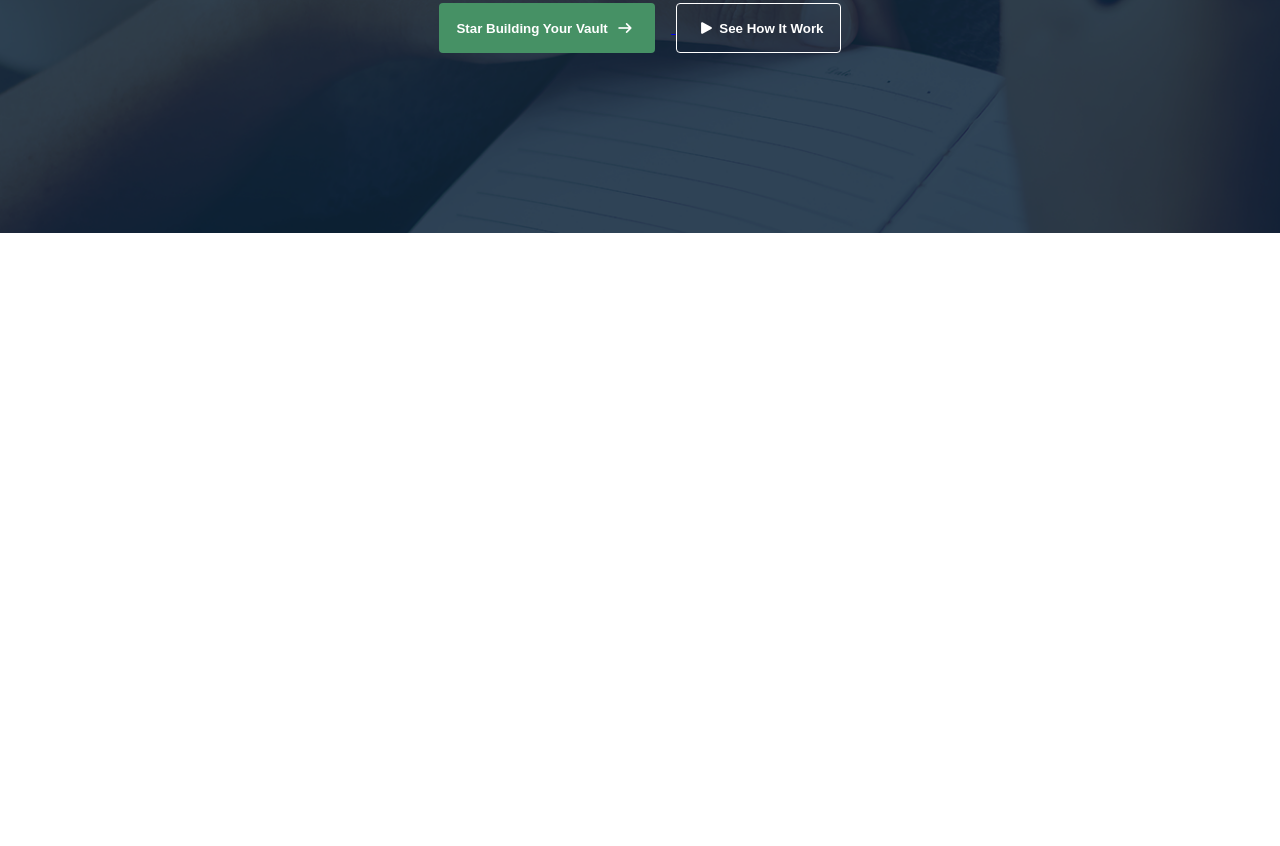
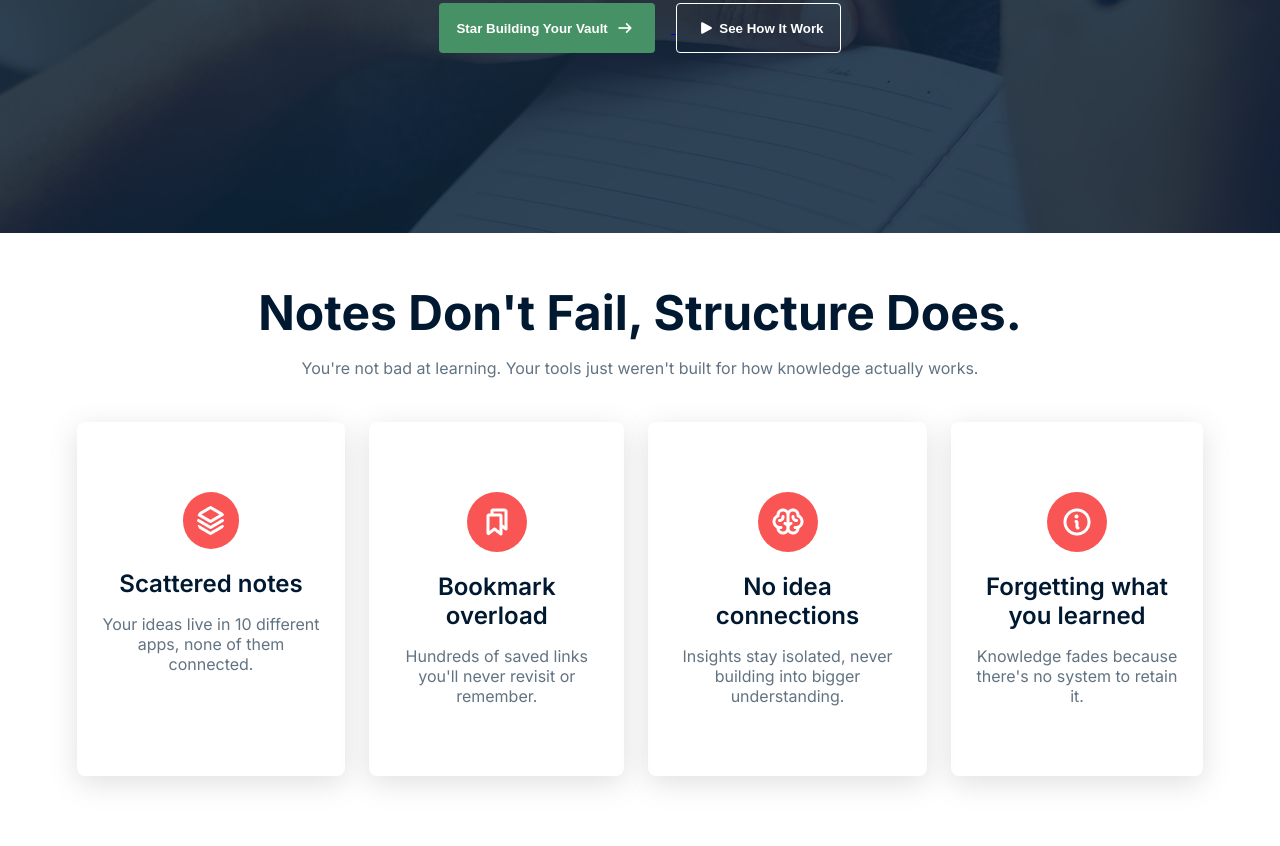
Before and after one commit to easinmahmud22-source/B13-A01-Yeasin, a plain HTML site: page index.html in a window 1280 px wide. Shown: the part 520-1366 px from the top of the page. Before the commit the page ends 800 px from the top, so only its background shows below. Drawn offline with Linux system fonts and the light colour scheme.

Commit message:
Implement brain card section based on figma design

```diff
--- a/css/style.css
+++ b/css/style.css
@@ -120,3 +120,46 @@
 .hero-container .twin-btn i{
     padding: 0 5px;
 }
+#card-section{
+    width: 88%;
+    max-width: 1380px;
+    margin: 0 auto;
+    text-align: center;
+}
+#card-section .card-container .card-title h2{
+    color: #001931;
+    font-size: 48px;
+    font-weight: bold;
+    text-transform: capitalize;
+    margin: 50px 0 16px 0;
+}
+#card-section .card-container .card-title p{
+    color: #627382;
+}
+.card-container .brain-card{
+    margin-top: 44px;
+    display: flex;
+    justify-content: center;
+    gap: 24px;
+}
+.card-container .brain-card .card{
+    padding: 70px 24px;
+    border-radius: 8px;
+    box-shadow: rgba(100, 100, 111, 0.2) 0px 7px 29px 0px;
+    margin-bottom: 70px;
+}
+.brain-card .card img{
+    background: #F95555;
+    padding: 14px;
+    border-radius: 10000px;
+    margin-bottom: 16px;
+}
+.brain-card .card h2{
+    color: #001931;
+    font-size: 24px;
+    font-weight: 600;
+    margin-bottom: 16px;
+}
+#card-section .card-container p{
+    color: #627382;
+}
--- a/index.html
+++ b/index.html
@@ -57,7 +57,37 @@
             </div>
         </section>
 
+        <section id="card-section">
+            <div class="card-container">
+                <div class="card-title">
+                    <h2>Notes don't fail, Structure does.</h2>
+                    <p>You're not bad at learning. Your tools just weren't built for how knowledge actually works.</p>
+                </div>
 
+                <div class="brain-card">
+                    <div class="card">
+                        <img src="./assets/Vector.png" alt="">
+                        <h2 class="b-heading">Scattered notes</h2>
+                        <p>Your ideas live in 10 different apps, none of them connected.</p>
+                    </div>
+                    <div class="card">
+                        <img src="./assets/Bookmarks.png" alt="">
+                        <h2>Bookmark overload</h2>
+                        <p>Hundreds of saved links you'll never revisit or remember.</p>
+                    </div>
+                    <div class="card">
+                        <img src="./assets/Brain.png" alt="">
+                        <h2>No idea connections</h2>
+                        <p>Insights stay isolated, never building into bigger understanding.</p>
+                    </div>
+                    <div class="card">
+                        <img src="./assets/Info.png" alt="">
+                        <h2>Forgetting what you learned</h2>
+                        <p>Knowledge fades because there's no system to retain it.</p>
+                    </div>
+                </div>
+            </div>
+        </section>
     </main>
 </body>
 </html>
```
